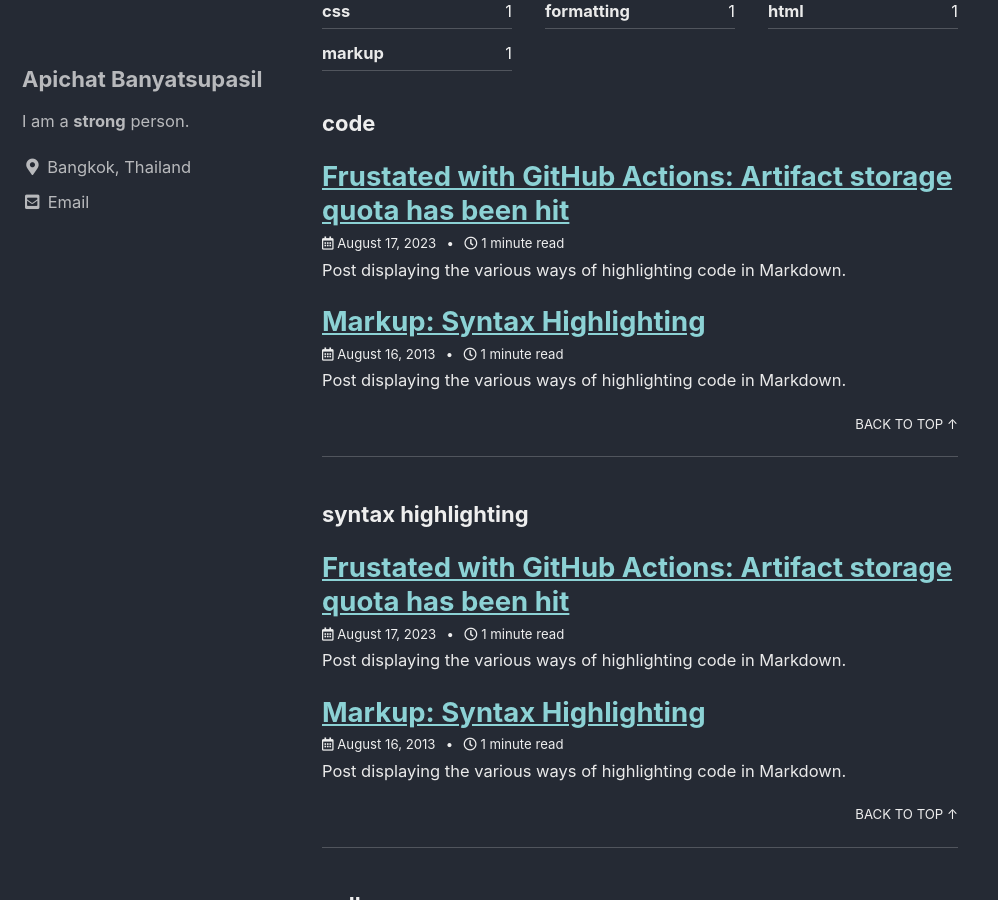
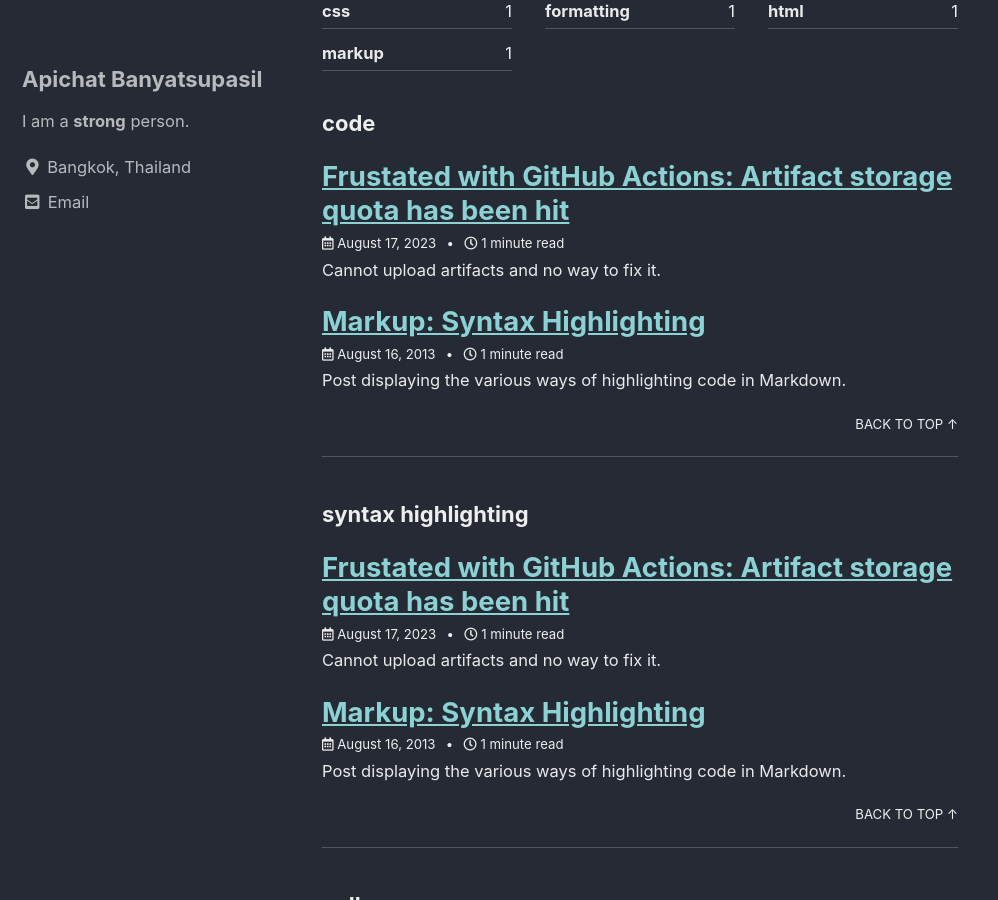
Before and after one commit to lessendev/www.maasengine.com, a Jekyll site: the page built from _pages/tag-archive.md, in a window 1280 px wide and 900 px high, scrolled down 368 px. Shown: the whole window, without its empty margins (0-998 px from the left). Built offline with Jekyll 4.4.1, drawn with Linux system fonts in a browser that asks for light colours; cached includes are drawn as plain includes.

```diff
--- a/_posts/2023-08-17-artifacts-storage-quota-hit.md
+++ b/_posts/2023-08-17-artifacts-storage-quota-hit.md
@@ -1,9 +1,7 @@
 ---
 title: "Frustated with GitHub Actions: Artifact storage quota has been hit"
-excerpt: "Post displaying the various ways of highlighting code in Markdown."
-last_modified_at: 2018-01-03T09:45:06-05:00
-header:
-  teaser: "assets/images/markup-syntax-highlighting-teaser.jpg"
+excerpt: "Cannot upload artifacts and no way to fix it."
+last_modified_at: 2023-07-18T09:45:06-05:00
 tags:
   - code
   - syntax highlighting
```
